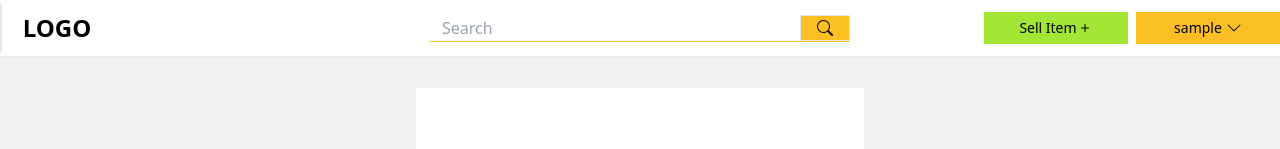
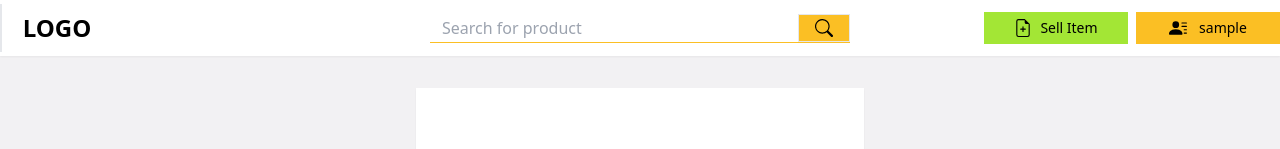
Before and after one commit to dkumza/tts_client, a React (Vite) app: page /sell in a window 1280 px wide. Shown: the top 149 px of the page. Built offline with nearby package versions, Linux system fonts and the light colour scheme; no server answers; sample sign-in values are in the browser's storage.

Commit message:
Update UserMenuHeader and Header components

```diff
--- a/src/components/dropDownMenus/UserMenuHeader.jsx
+++ b/src/components/dropDownMenus/UserMenuHeader.jsx
@@ -23,13 +23,23 @@ export const UserMenuHeader = ({ clickedMenu, setClickedMenu }) => {
       <div className="absolute right-0 w-full z-0">
          <div className="container mx-auto w-full  flex flex-col items-end justify-end">
             <ul
-               className="flex flex-col items-end z-10 text-sm divide-y divide-amber-400 bg-amber-400"
+               className="flex  flex-col items-end justify-center align-middle z-10 text-sm divide-y divide-white gap-1 bg-amber-400"
                ref={controlMenuRef}
             >
-               <li className="w-36 truncate text-center px-3 py-1  font-semibold">
+               <li className="w-36 truncate text-left px-3 py-1  font-semibold">
                   Hi, {username}
                </li>
-               <li className="w-36 text-center px-3 py-1  hover:bg-sky-700 hover:text-amber-400 cursor-pointer">
+               <li className="w-36 text-right px-3 py-1 flex gap-2 items-center  hover:bg-sky-700 hover:text-amber-400 cursor-pointer">
+                  <svg
+                     xmlns="http://www.w3.org/2000/svg"
+                     width="18"
+                     height="18"
+                     fill="currentColor"
+                     className="bi bi-folder2-open"
+                     viewBox="0 0 16 16"
+                  >
+                     <path d="M1 3.5A1.5 1.5 0 0 1 2.5 2h2.764c.958 0 1.76.56 2.311 1.184C7.985 3.648 8.48 4 9 4h4.5A1.5 1.5 0 0 1 15 5.5v.64c.57.265.94.876.856 1.546l-.64 5.124A2.5 2.5 0 0 1 12.733 15H3.266a2.5 2.5 0 0 1-2.481-2.19l-.64-5.124A1.5 1.5 0 0 1 1 6.14zM2 6h12v-.5a.5.5 0 0 0-.5-.5H9c-.964 0-1.71-.629-2.174-1.154C6.374 3.334 5.82 3 5.264 3H2.5a.5.5 0 0 0-.5.5zm-.367 1a.5.5 0 0 0-.496.562l.64 5.124A1.5 1.5 0 0 0 3.266 14h9.468a1.5 1.5 0 0 0 1.489-1.314l.64-5.124A.5.5 0 0 0 14.367 7z" />
+                  </svg>
                   My Items
                </li>
                <Link
@@ -38,8 +48,19 @@ export const UserMenuHeader = ({ clickedMenu, setClickedMenu }) => {
                      logout();
                      setClickedMenu((prevState) => !prevState);
                   }}
-                  className="w-36 text-center px-3 py-1 hover:bg-sky-700 hover:text-amber-400 cursor-pointer"
+                  className="w-36 flex gap-2 items-center text-right px-3 py-1 hover:bg-sky-700 hover:text-amber-400 cursor-pointer"
                >
+                  <svg
+                     xmlns="http://www.w3.org/2000/svg"
+                     width="18"
+                     height="18"
+                     fill="currentColor"
+                     className="bi bi-door-open"
+                     viewBox="0 0 16 16"
+                  >
+                     <path d="M8.5 10c-.276 0-.5-.448-.5-1s.224-1 .5-1 .5.448.5 1-.224 1-.5 1" />
+                     <path d="M10.828.122A.5.5 0 0 1 11 .5V1h.5A1.5 1.5 0 0 1 13 2.5V15h1.5a.5.5 0 0 1 0 1h-13a.5.5 0 0 1 0-1H3V1.5a.5.5 0 0 1 .43-.495l7-1a.5.5 0 0 1 .398.117M11.5 2H11v13h1V2.5a.5.5 0 0 0-.5-.5M4 1.934V15h6V1.077z" />
+                  </svg>
                   Logout
                </Link>
             </ul>
--- a/src/components/forms/Search.jsx
+++ b/src/components/forms/Search.jsx
@@ -4,13 +4,13 @@ const Search = () => {
          <input
             className="focus:outline-none w-full px-3"
             type="text"
-            placeholder="Search"
+            placeholder="Search for product"
          />
          <div className="border px-4 py-1 bg-amber-400 hover:cursor-pointer hover:bg-sky-700 hover:text-amber-400">
             <svg
                xmlns="http://www.w3.org/2000/svg"
-               width="16"
-               height="16"
+               width="18"
+               height="18"
                fill="currentColor"
                className="bi bi-search"
                viewBox="0 0 16 16"
--- a/src/components/layout/Header.jsx
+++ b/src/components/layout/Header.jsx
@@ -28,17 +28,18 @@ export const Header = ({ setClickedMenu }) => {
                      to={'/sell'}
                      className="w-36 py-1  px-4  flex items-center justify-center truncate border-t-2 border-b-2 hover:border-stone-200 border-lime-400 bg-lime-400 hover:bg-sky-700 hover:text-amber-400"
                   >
-                     Sell Item
                      <svg
                         xmlns="http://www.w3.org/2000/svg"
-                        width="16"
-                        height="16"
+                        width="18"
+                        height="18"
                         fill="currentColor"
-                        className="bi bi-plus"
+                        className="mr-2 bi bi-file-earmark-plus"
                         viewBox="0 0 16 16"
                      >
-                        <path d="M8 4a.5.5 0 0 1 .5.5v3h3a.5.5 0 0 1 0 1h-3v3a.5.5 0 0 1-1 0v-3h-3a.5.5 0 0 1 0-1h3v-3A.5.5 0 0 1 8 4" />
+                        <path d="M8 6.5a.5.5 0 0 1 .5.5v1.5H10a.5.5 0 0 1 0 1H8.5V11a.5.5 0 0 1-1 0V9.5H6a.5.5 0 0 1 0-1h1.5V7a.5.5 0 0 1 .5-.5" />
+                        <path d="M14 4.5V14a2 2 0 0 1-2 2H4a2 2 0 0 1-2-2V2a2 2 0 0 1 2-2h5.5zm-3 0A1.5 1.5 0 0 1 9.5 3V1H4a1 1 0 0 0-1 1v12a1 1 0 0 0 1 1h8a1 1 0 0 0 1-1V4.5z" />
                      </svg>
+                     Sell Item
                   </NavLink>
 
                   <div
@@ -46,21 +47,18 @@ export const Header = ({ setClickedMenu }) => {
                      className="w-36 border  px-4 py-1 flex items-center gap-1 justify-center truncate border-t-2 border-b-2 hover:border-stone-200 border-amber-400 bg-amber-400 hover:bg-sky-700 hover:text-amber-400 hover:cursor-pointer"
                      onClick={handleMenuClick}
                   >
-                     {username}
                      <svg
                         id="name"
                         xmlns="http://www.w3.org/2000/svg"
-                        width="16"
-                        height="16"
+                        width="18"
+                        height="18"
                         fill="currentColor"
-                        className="bi bi-chevron-down"
+                        className="mr-2 bi bi-person-lines-fill"
                         viewBox="0 0 16 16"
                      >
-                        <path
-                           fillRule="evenodd"
-                           d="M1.646 4.646a.5.5 0 0 1 .708 0L8 10.293l5.646-5.647a.5.5 0 0 1 .708.708l-6 6a.5.5 0 0 1-.708 0l-6-6a.5.5 0 0 1 0-.708"
-                        />
+                        <path d="M6 8a3 3 0 1 0 0-6 3 3 0 0 0 0 6m-5 6s-1 0-1-1 1-4 6-4 6 3 6 4-1 1-1 1zM11 3.5a.5.5 0 0 1 .5-.5h4a.5.5 0 0 1 0 1h-4a.5.5 0 0 1-.5-.5m.5 2.5a.5.5 0 0 0 0 1h4a.5.5 0 0 0 0-1zm2 3a.5.5 0 0 0 0 1h2a.5.5 0 0 0 0-1zm0 3a.5.5 0 0 0 0 1h2a.5.5 0 0 0 0-1z" />
                      </svg>
+                     {username}
                   </div>
                </div>
             ) : (
```
